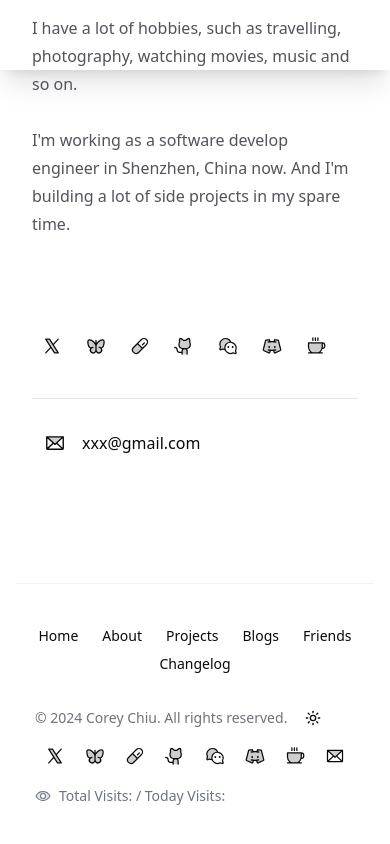
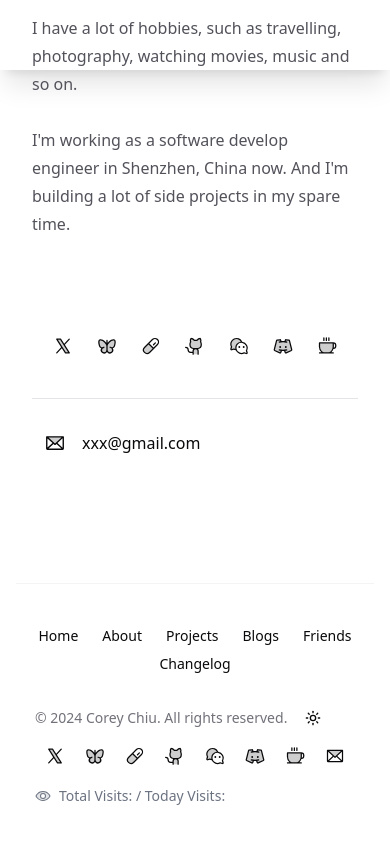
Before and after one commit to xqd922/coreychiu-portfolio-template, a Next.js app: page /about in a window 390 px wide. Shown: the part 774-1618 px from the top of the page. Built offline with nearby package versions, Linux system fonts and the light colour scheme; no server answers.

Commit message:
Update SocialLinks.tsx

```diff
--- a/src/components/about/SocialLinks.tsx
+++ b/src/components/about/SocialLinks.tsx
@@ -8,7 +8,7 @@ import { CustomIcon } from '@/components/shared/CustomIcon'
 export default function SocialLinks() {
   return (
     <div>
-            <div className="mt-6 flex items-center gap-1">
+      <div className="mt-6 flex flex-row flex-wrap justify-center md:justify-start items-center gap-1">
         {socialLinks.map((link) => (
           <Link
             key={link.name}
@@ -28,7 +28,7 @@ export default function SocialLinks() {
           href={`mailto:${email}`}
           className="group flex flex-row ml-3 justify-start items-center text-md font-medium transition hover:text-teal-500 dark:text-zinc-200 dark:hover:text-teal-500"
         >
-                    <CustomIcon name="email" size={22}/>
+          <CustomIcon name="email" size={22} />
           <span className="ml-4">{email}</span>
         </Link>
       </div>
```
Lines whose indentation alone changed are shown as unchanged.
